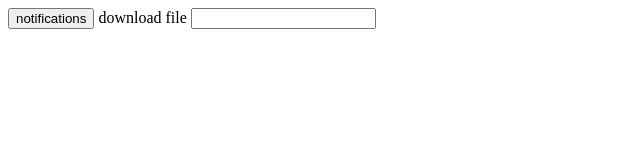
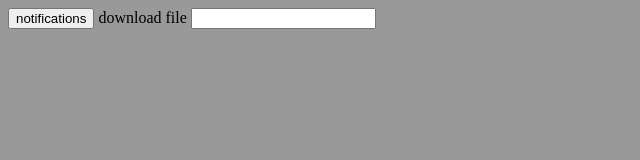
Before and after one commit to vladimirkozak/push.github.io, a plain HTML site: page index.html in a window 1280 px wide. Shown: the whole page, without its empty margins (0-640 px from the left). Drawn offline with Linux system fonts and the light colour scheme.

Commit message:
add styles

```diff
--- a/index.html
+++ b/index.html
@@ -5,7 +5,7 @@
     <meta name="viewport" content="width=device-width, initial-scale=1.0">
     <title>Document</title>
     <link rel="manifest" href="app.webmanifest" />
-
+    <link rel="stylesheet" href="./styles.css">
 </head>
 <body>
     <button id="pushButton" class="notifications">notifications</button>
--- /dev/null
+++ b/styles.css
@@ -0,0 +1,4 @@
+html {
+    background-color: #999;
+    overscroll-behavior: auto;
+}
```
